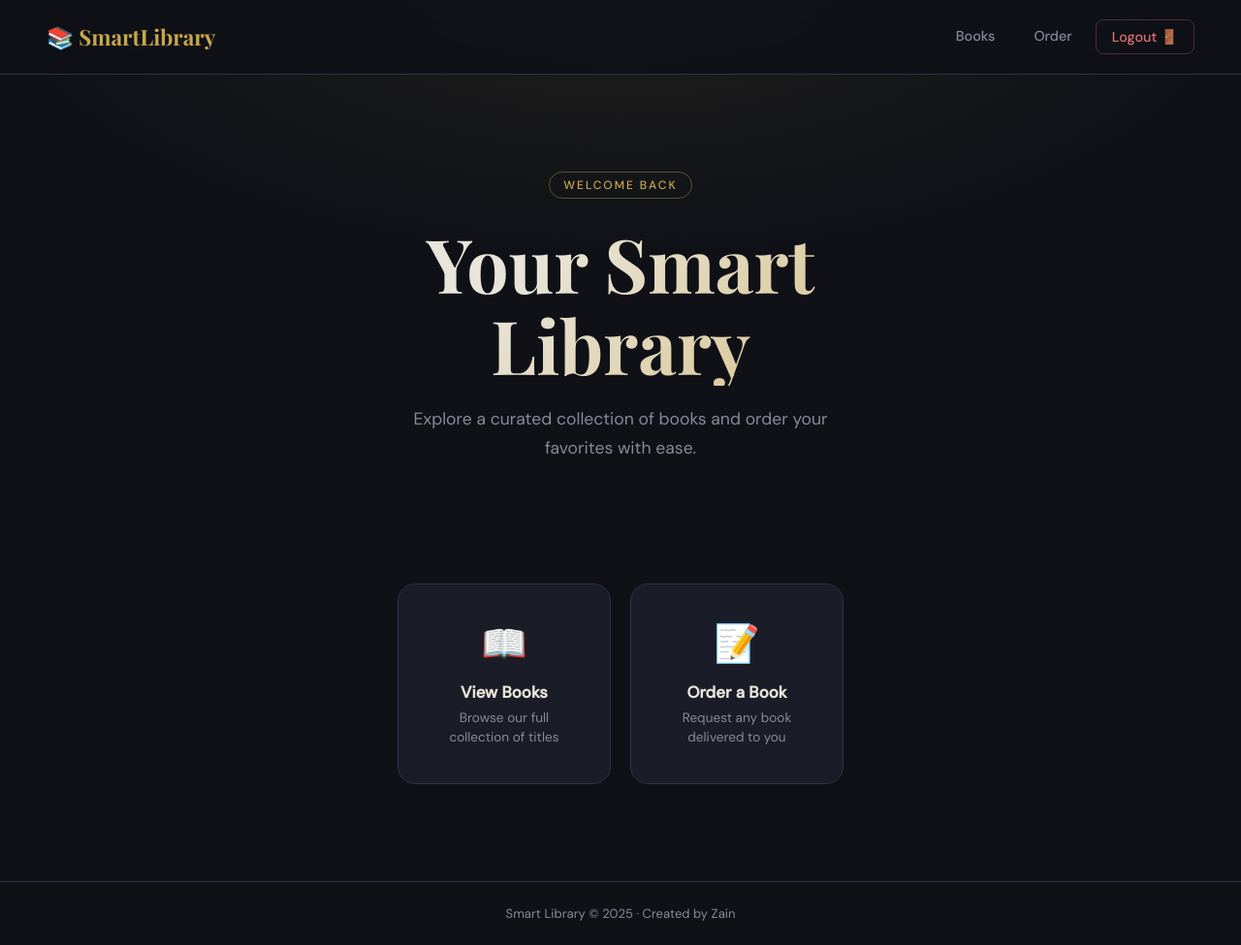
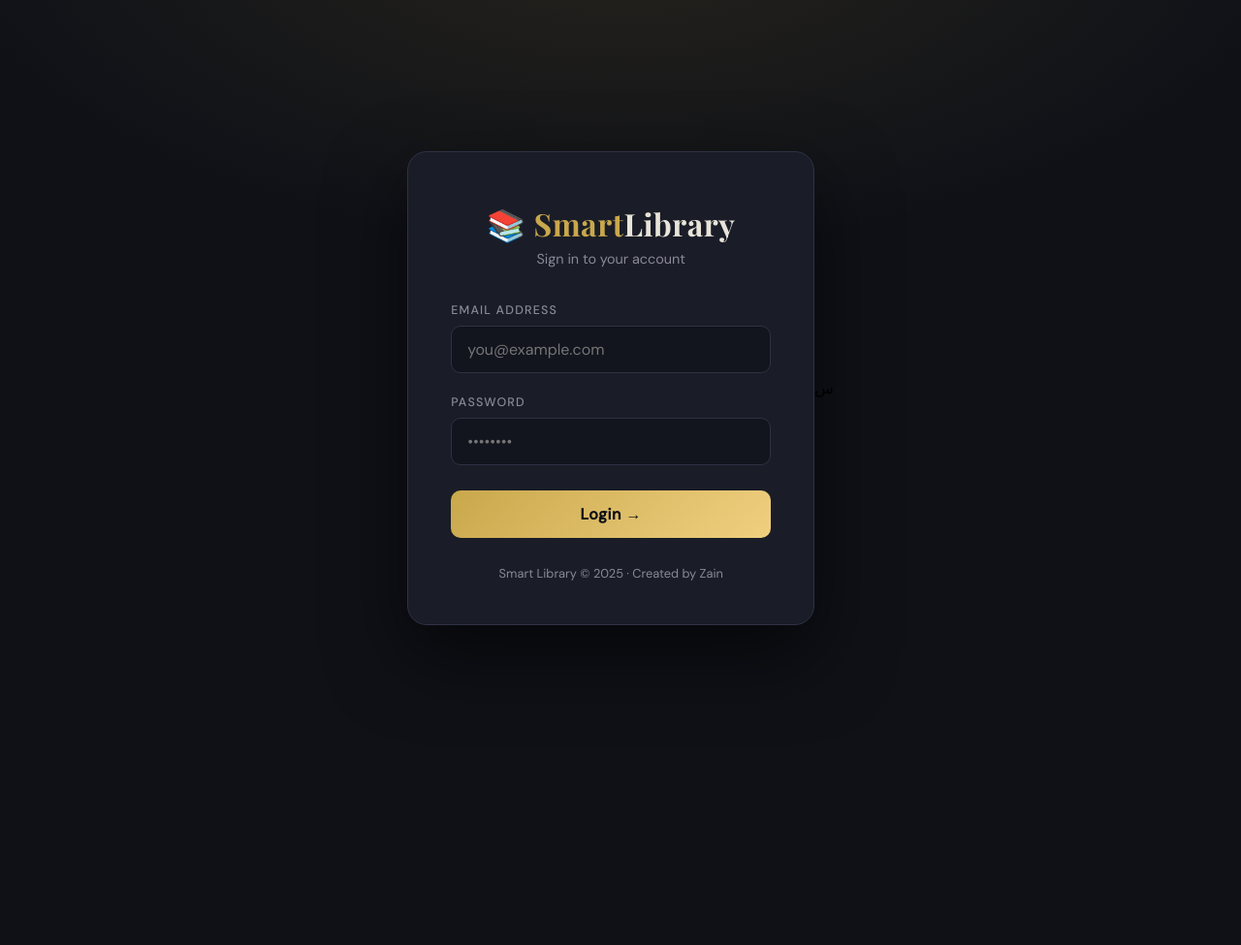
Before and after one commit to zain2002alabdeen-create/zainalabdeen2, a plain HTML site: page index.html in a window 1280 px wide. Shown: the whole page at 97% size. After the commit the page ends 800 px from the top, so only its background shows below. Drawn offline with nearby package versions, Linux system fonts and the light colour scheme.

Commit message:
Add files via upload

```diff
--- a/index.html
+++ b/index.html
@@ -3,182 +3,141 @@
 <head>
 <meta charset="UTF-8">
 <meta name="viewport" content="width=device-width, initial-scale=1.0">
-<title>Home – Smart Library</title>
-<link href="https://fonts.googleapis.com/css2?family=Playfair+Display:wght@700;900&family=DM+Sans:wght@400;500&display=swap" rel="stylesheet">
+<title>Login – Smart Library</title>
+<link href="https://fonts.googleapis.com/css2?family=Playfair+Display:wght@700&family=DM+Sans:wght@400;500&display=swap" rel="stylesheet">
 <style>
   *, *::before, *::after { box-sizing: border-box; margin: 0; padding: 0; }
 
   :root {
-    --bg:     #0f1117;
-    --card:   #1a1d27;
-    --border: #2e3244;
-    --gold:   #c9a84c;
-    --gold2:  #f0d080;
-    --text:   #e8e4d9;
-    --muted:  #8a8899;
+    --bg:       #0f1117;
+    --card:     #1a1d27;
+    --border:   #2e3244;
+    --gold:     #c9a84c;
+    --gold2:    #f0d080;
+    --text:     #e8e4d9;
+    --muted:    #8a8899;
+    --input-bg: #12141e;
   }
 
   body {
     min-height: 100vh;
     background: var(--bg);
-    font-family: 'DM Sans', sans-serif;
-    color: var(--text);
-    background-image:
-      radial-gradient(ellipse 80% 50% at 50% -5%, rgba(201,168,76,.1) 0%, transparent 65%);
-  }
-
-  nav {
     display: flex;
     align-items: center;
-    justify-content: space-between;
-    padding: 20px 48px;
-    border-bottom: 1px solid var(--border);
-    position: sticky;
-    top: 0;
-    background: rgba(15,17,23,.85);
-    backdrop-filter: blur(12px);
-    z-index: 10;
-  }
-
-  .nav-logo {
-    font-family: 'Playfair Display', serif;
-    font-size: 1.4rem;
-    color: var(--gold);
-  }
-
-  .nav-links { display: flex; gap: 8px; }
-
-  .nav-links a {
-    text-decoration: none;
-    color: var(--muted);
-    font-size: .9rem;
-    font-weight: 500;
-    padding: 8px 16px;
-    border-radius: 8px;
-    transition: color .2s, background .2s;
-  }
-
-  .nav-links a:hover { color: var(--text); background: rgba(255,255,255,.05); }
-
-  .nav-links a.logout {
-    color: #e07070;
-    border: 1px solid rgba(224,112,112,.3);
-  }
-  .nav-links a.logout:hover { background: rgba(224,112,112,.1); }
-
-  .hero {
-    text-align: center;
-    padding: 100px 24px 80px;
-    animation: fadeUp .6s ease both;
-  }
-
-  @keyframes fadeUp {
-    from { opacity:0; transform:translateY(28px); }
-    to   { opacity:1; transform:translateY(0); }
-  }
-
-  .hero-tag {
-    display: inline-block;
-    font-size: .75rem;
-    font-weight: 500;
-    letter-spacing: 2px;
-    text-transform: uppercase;
-    color: var(--gold);
-    border: 1px solid rgba(201,168,76,.4);
-    padding: 5px 14px;
-    border-radius: 20px;
-    margin-bottom: 24px;
-  }
-
-  .hero h1 {
-    font-family: 'Playfair Display', serif;
-    font-size: clamp(2.8rem, 6vw, 5rem);
-    line-height: 1.1;
-    margin-bottom: 20px;
-    background: linear-gradient(135deg, var(--text) 40%, var(--gold));
-    -webkit-background-clip: text;
-    -webkit-text-fill-color: transparent;
-  }
-
-  .hero p {
-    font-size: 1.1rem;
-    color: var(--muted);
-    max-width: 500px;
-    margin: 0 auto 44px;
-    line-height: 1.7;
-  }
-
-  .cards {
-    display: flex;
     justify-content: center;
-    gap: 20px;
-    flex-wrap: wrap;
-    padding: 0 24px 100px;
-    animation: fadeUp .7s .1s ease both;
+    font-family: 'DM Sans', sans-serif;
+    background-image:
+      radial-gradient(ellipse 80% 60% at 50% -10%, rgba(201,168,76,0.12) 0%, transparent 70%);
   }
 
   .card {
     background: var(--card);
     border: 1px solid var(--border);
-    border-radius: 18px;
-    padding: 36px 32px;
-    width: 220px;
-    text-align: center;
-    text-decoration: none;
-    color: var(--text);
-    transition: transform .25s, border-color .25s, box-shadow .25s;
+    border-radius: 20px;
+    padding: 52px 44px 44px;
+    width: 100%;
+    max-width: 420px;
+    box-shadow: 0 32px 80px rgba(0,0,0,0.6);
+    animation: fadeUp .5s ease both;
   }
 
-  .card:hover {
-    transform: translateY(-6px);
-    border-color: var(--gold);
-    box-shadow: 0 20px 50px rgba(201,168,76,.12);
+  @keyframes fadeUp {
+    from { opacity:0; transform:translateY(24px); }
+    to   { opacity:1; transform:translateY(0); }
   }
 
-  .card-icon { font-size: 2.4rem; margin-bottom: 14px; }
-  .card-title { font-size: 1.05rem; font-weight: 600; margin-bottom: 6px; }
-  .card-desc { font-size: .85rem; color: var(--muted); line-height: 1.5; }
+  .logo {
+    font-family: 'Playfair Display', serif;
+    font-size: 2rem;
+    color: var(--gold);
+    text-align: center;
+    letter-spacing: .5px;
+    margin-bottom: 6px;
+  }
 
-  footer {
+  .logo span { color: var(--text); }
+
+  .subtitle {
     text-align: center;
-    padding: 24px;
-    border-top: 1px solid var(--border);
     color: var(--muted);
-    font-size: .82rem;
+    font-size: .9rem;
+    margin-bottom: 36px;
+  }
+
+  label {
+    display: block;
+    font-size: .78rem;
+    font-weight: 500;
+    letter-spacing: 1.2px;
+    text-transform: uppercase;
+    color: var(--muted);
+    margin-bottom: 8px;
+  }
+
+  input {
+    width: 100%;
+    background: var(--input-bg);
+    border: 1px solid var(--border);
+    border-radius: 10px;
+    padding: 13px 16px;
+    font-size: 1rem;
+    color: var(--text);
+    font-family: 'DM Sans', sans-serif;
+    outline: none;
+    transition: border-color .25s, box-shadow .25s;
+    margin-bottom: 22px;
+  }
+
+  input:focus {
+    border-color: var(--gold);
+    box-shadow: 0 0 0 3px rgba(201,168,76,.15);
+  }
+
+  button {
+    width: 100%;
+    padding: 14px;
+    background: linear-gradient(135deg, var(--gold), var(--gold2));
+    color: #0f1117;
+    font-family: 'DM Sans', sans-serif;
+    font-size: 1rem;
+    font-weight: 700;
+    border: none;
+    border-radius: 10px;
+    cursor: pointer;
+    letter-spacing: .5px;
+    transition: opacity .2s, transform .15s;
+    margin-top: 4px;
+  }
+
+  button:hover  { opacity: .9; transform: translateY(-1px); }
+  button:active { transform: translateY(0); }
+
+  .footer {
+    text-align: center;
+    margin-top: 28px;
+    font-size: .8rem;
+    color: var(--muted);
   }
 </style>
 </head>
 <body>
 
-<nav>
-  <span class="nav-logo">📚 SmartLibrary</span>
-  <div class="nav-links">
-    <a href="books.html">Books</a>
-    <a href="order.html">Order</a>
-    <a href="login.html" class="logout">Logout 🚪</a>
-  </div>
-</nav>
+<div class="card">
+  <div class="logo">📚 Smart<span>Library</span></div>
+  <p class="subtitle">Sign in to your account</p>
 
-<section class="hero">
-  <span class="hero-tag">Welcome Back</span>
-  <h1>Your Smart<br>Library</h1>
-  <p>Explore a curated collection of books and order your favorites with ease.</p>
-</section>
+  <form action="index.html">
+    <label for="email">Email Address</label>
+    <input type="email" id="email" placeholder="you@example.com" required>
 
-<div class="cards">
-  <a class="card" href="books.html">
-    <div class="card-icon">📖</div>
-    <div class="card-title">View Books</div>
-    <div class="card-desc">Browse our full collection of titles</div>
-  </a>
-  <a class="card" href="order.html">
-    <div class="card-icon">📝</div>
-    <div class="card-title">Order a Book</div>
-    <div class="card-desc">Request any book delivered to you</div>
-  </a>
+    <label for="pass">Password</label>
+    <input type="password" id="pass" placeholder="••••••••" required>
+
+    <button type="submit">Login →</button>
+  </form>
+
+  <p class="footer">Smart Library © 2025 · Created by Zain</p>
 </div>
 
-<footer>Smart Library © 2025 · Created by Zain</footer>
-
 </body>
-</html>
+</html>س
```
Also changed, not shown: home.html (added, +184 -0 lines).
